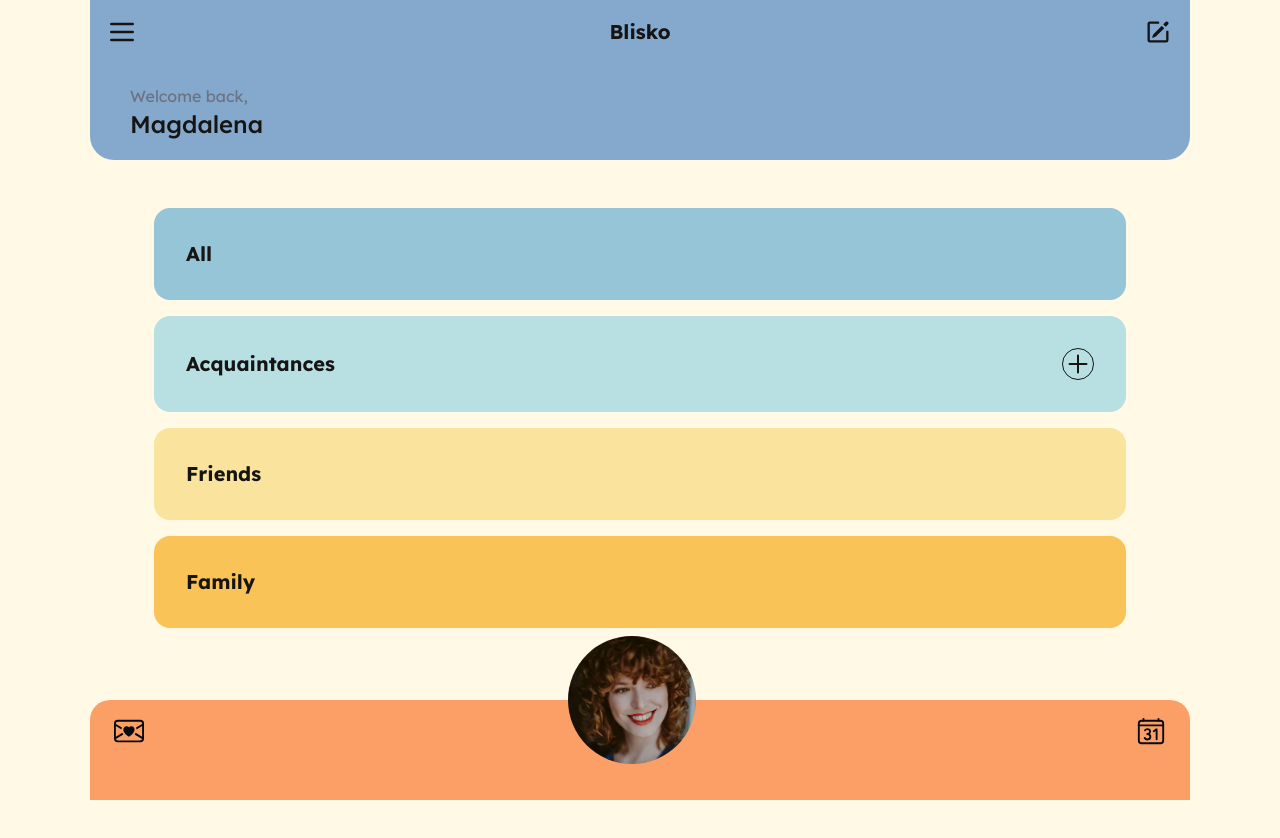
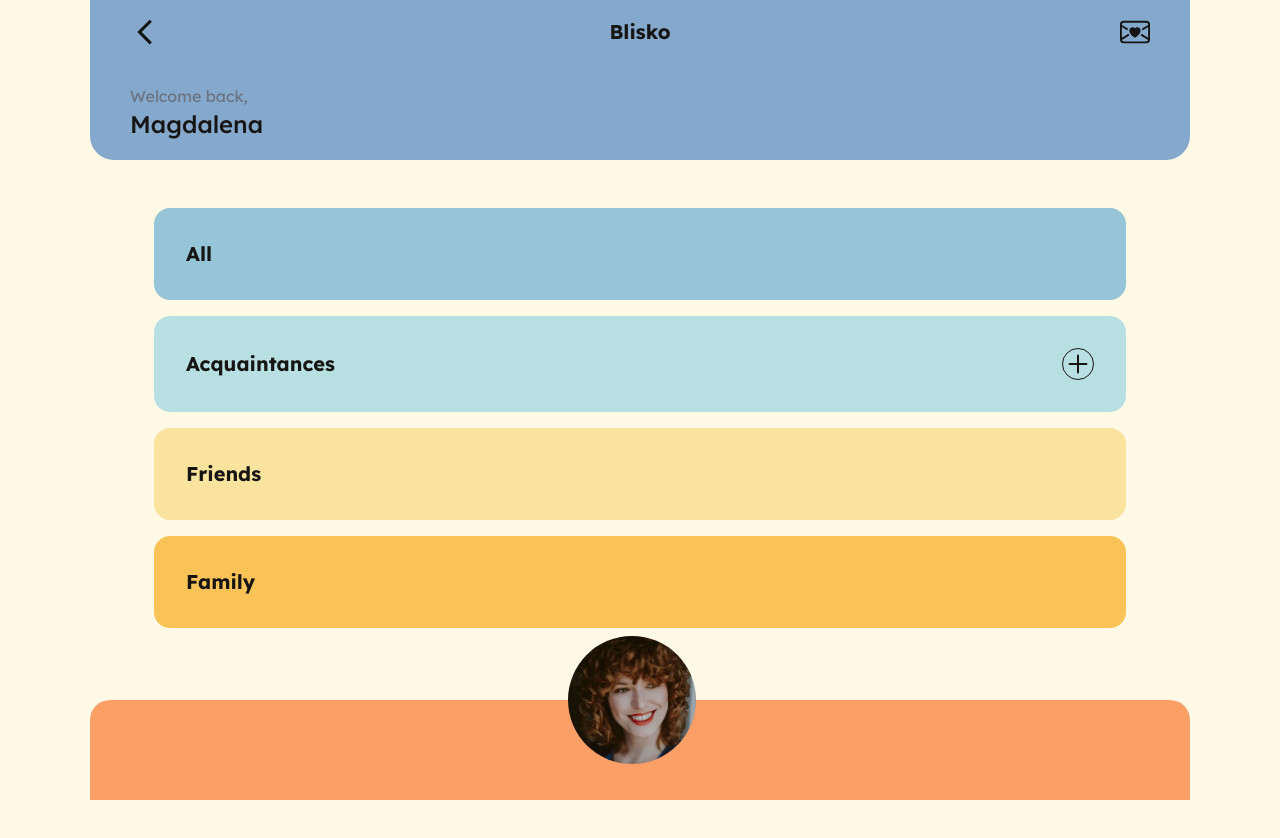
Before and after one commit to magdalena-karpinska/blisko-app, a Next.js app: page / in a window 1280 px wide. Built offline with nearby package versions, Linux system fonts and the light colour scheme.

Commit message:
Adds a back button and removes unused icons

```diff
--- a/src/app/ui/footer.tsx
+++ b/src/app/ui/footer.tsx
@@ -1,19 +1,8 @@
-import Link from "next/link";
-
-import { BsEnvelopeHeart } from "react-icons/bs";
-import { IoCalendarNumberOutline } from "react-icons/io5";
-
 import { Avatar } from ".";
 
 export function Footer() {
   return (
     <footer className="sticky bottom-0 z-10 bg-[#FC9F66] text-primary-content rounded-t-[20px] w-full max-w-[1100px] mx-auto h-[100px]">
-      <div className="relative flex justify-between items-center w-full px-6 py-4">
-        <Link href="/messages">
-          <BsEnvelopeHeart className="text-3xl" />
-        </Link>
-        <IoCalendarNumberOutline className="text-3xl" />
-      </div>
       <div className="absolute left-1/2 transform -translate-x-1/2 -top-16">
         <Avatar size="lg" />
       </div>
--- a/src/app/ui/nav-bar.tsx
+++ b/src/app/ui/nav-bar.tsx
@@ -1,3 +1,6 @@
+import { BsEnvelopeHeart } from "react-icons/bs";
+import { MdOutlineArrowBackIos } from "react-icons/md";
+
 import Link from "next/link";
 
 type NavBarProps = {
@@ -6,24 +9,11 @@ type NavBarProps = {
 
 export function NavBar({ bgColor }: NavBarProps) {
   return (
-    <div className={`navbar bg-${bgColor}`}>
+    <div className={`navbar bg-${bgColor} px-10`}>
       <div className="navbar-start">
-        <button className="btn btn-square btn-ghost">
-          <svg
-            xmlns="http://www.w3.org/2000/svg"
-            fill="none"
-            viewBox="0 0 24 24"
-            className="inline-block h-5 w-5 stroke-current"
-            style={{ width: "2rem", height: "2rem" }}
-          >
-            <path
-              strokeLinecap="round"
-              strokeLinejoin="round"
-              strokeWidth="2"
-              d="M4 6h16M4 12h16M4 18h16"
-            ></path>
-          </svg>
-        </button>
+        <Link href="#" onClick={() => window.history.back()}>
+          <MdOutlineArrowBackIos size={30} />
+        </Link>
       </div>
       <div className="navbar-center">
         <Link href="/" className="btn btn-ghost text-xl">
@@ -31,23 +21,9 @@ export function NavBar({ bgColor }: NavBarProps) {
         </Link>
       </div>
       <div className="navbar-end">
-        <button className="btn btn-square btn-ghost">
-          <svg
-            className="svg-icon h-"
-            style={{
-              width: "2em",
-              height: "2em",
-              verticalAlign: "middle",
-              fill: "currentColor",
-              overflow: "hidden",
-            }}
-            viewBox="0 0 1024 1024"
-            version="1.1"
-            xmlns="http://www.w3.org/2000/svg"
-          >
-            <path d="M896 490.666667V810.666667a85.333333 85.333333 0 0 1-85.333333 85.333333H213.333333a85.333333 85.333333 0 0 1-85.333333-85.333333V213.333333a85.333333 85.333333 0 0 1 85.333333-85.333333h320a21.333333 21.333333 0 0 1 21.333334 21.333333v42.666667a21.333333 21.333333 0 0 1-21.333334 21.333333H213.333333v597.333334h597.333334v-320a21.333333 21.333333 0 0 1 21.333333-21.333334h42.666667a21.333333 21.333333 0 0 1 21.333333 21.333334z m-12.373333-332.373334l-17.92-17.92a42.666667 42.666667 0 0 0-29.866667-12.373333h-12.8a42.666667 42.666667 0 0 0-29.866667 12.373333l-76.8 76.8a21.333333 21.333333 0 0 0 0 29.866667l60.586667 60.586667a21.333333 21.333333 0 0 0 29.866667 0l76.8-76.8a42.666667 42.666667 0 0 0 12.373333-29.866667v-12.8a42.666667 42.666667 0 0 0-12.373333-29.866667zM334.08 609.706667l-33.706667 85.333333a21.333333 21.333333 0 0 0 4.693334 23.04 21.333333 21.333333 0 0 0 23.04 4.693333l85.333333-33.706666a85.333333 85.333333 0 0 0 29.013333-18.773334L725.333333 390.4a21.333333 21.333333 0 0 0 0-29.866667L663.466667 298.666667a21.333333 21.333333 0 0 0-29.866667 0l-280.746667 282.026666a85.333333 85.333333 0 0 0-18.773333 29.013334z" />
-          </svg>
-        </button>
+        <Link href="/messages">
+          <BsEnvelopeHeart className="text-3xl" />
+        </Link>
       </div>
     </div>
   );
```
